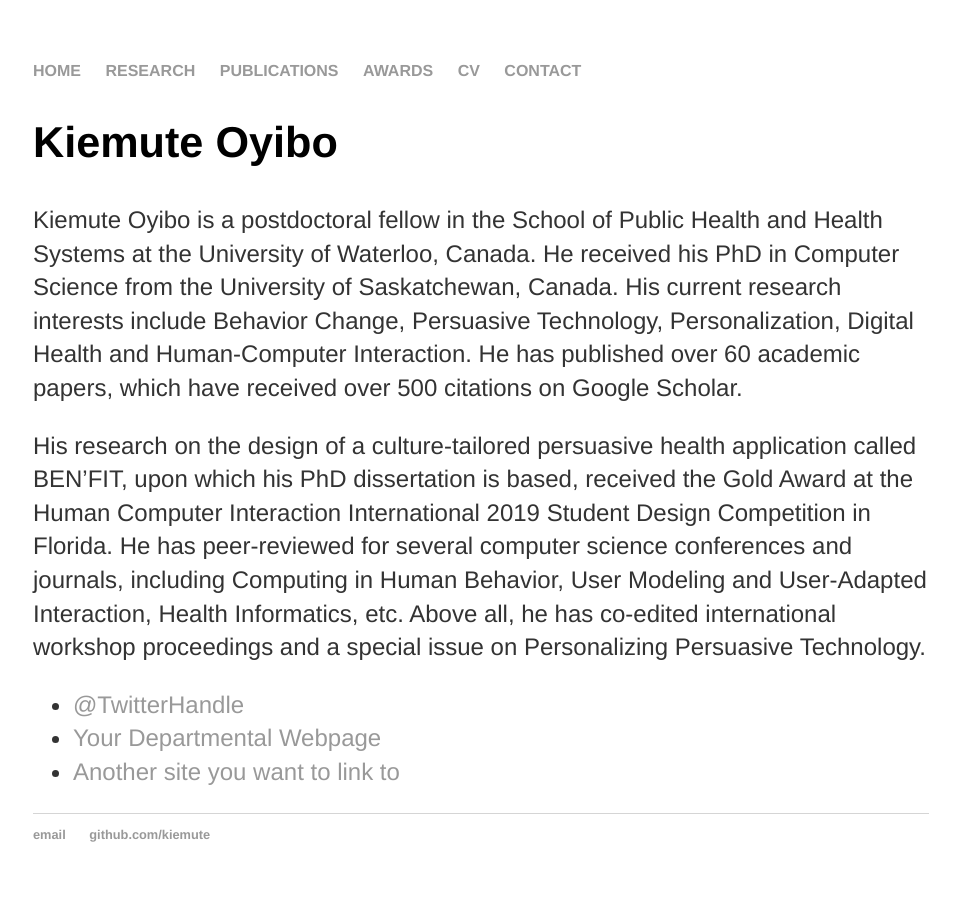
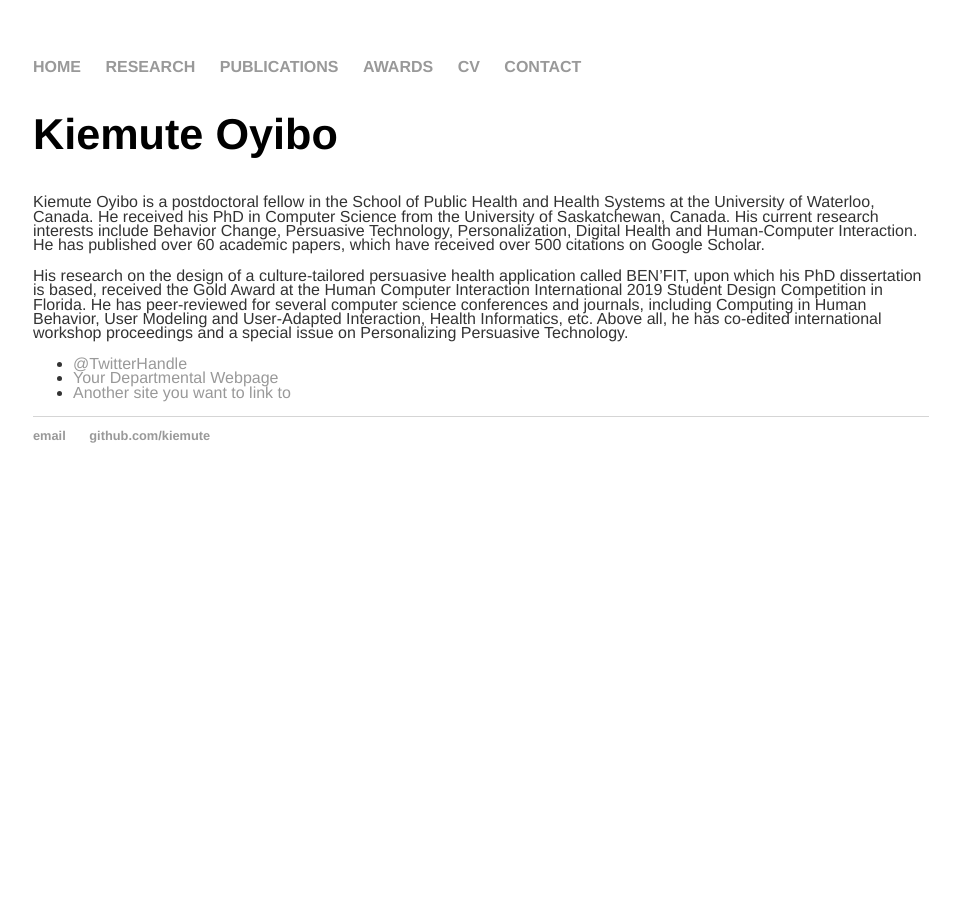
Before and after one commit to kiemute/kiemute.github.io, a Jekyll site: the page built from index.html, in a window 1280 px wide. Shown: the whole page, without its empty margins (159-1119 px from the left). Built offline with Jekyll 4.4.1, drawn with Linux system fonts in a browser that asks for light colours.

Commit message:
Update main.css

```diff
--- a/css/main.css
+++ b/css/main.css
@@ -3,7 +3,7 @@
 a { text-decoration: none; color: #999; }
 a:hover { text-decoration: underline; }
 
-p, ul { font-size: 1.5em; line-height: 1.4em; color: #333; font-family: 'Helvetica', 'Arial', 'Sans-Serif'; }
+p, ul { font-size: 1.0em; line-height: 0.9em; color: #333; font-family: 'Helvetica', 'Arial', 'Sans-Serif'; }
 
 h1, h2, h3, h4 { font-family: 'Helvetica', 'Arial', 'Sans-Serif'; }
 h1 { font-size: 3em;  }
```
